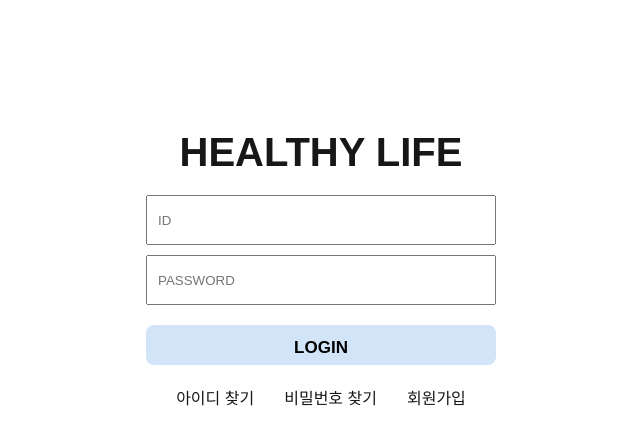
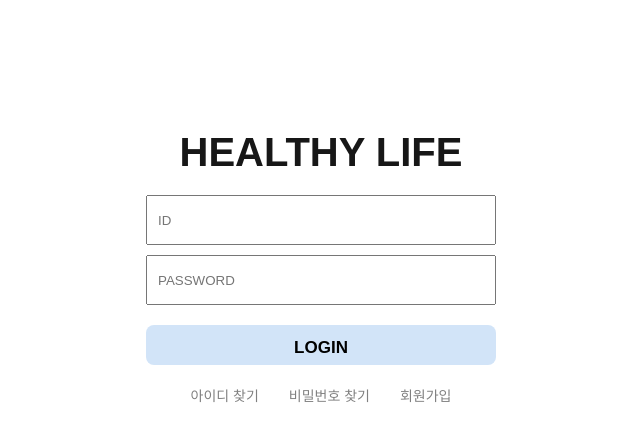
Before and after one commit to HealthyLife-project/healthylife-front, a Next.js app in the folder frontend/: page /login in a window 1280 px wide. Shown: the top 444 px of the page, without its empty margins (319-959 px from the left). Built offline with nearby package versions, Linux system fonts and the light colour scheme.

Commit message:
fix : 로그인 페이지 css 수정

```diff
--- a/frontend/src/features/Members/LoginPage/LoginForm.tsx
+++ b/frontend/src/features/Members/LoginPage/LoginForm.tsx
@@ -36,7 +36,14 @@ export default function LoginPage() {
   return (
     <>
       <LoginPageStyled className={clsx("main-wrap")}>
-        <div className="main-logo">HEALTHY LIFE</div>
+        <div
+          className="main-logo"
+          onClick={() => {
+            router.push("/");
+          }}
+        >
+          HEALTHY LIFE
+        </div>
         <div className="login-form">
           <div className="login-container">
             <div className="login-inputs">
@@ -62,7 +69,13 @@ export default function LoginPage() {
           <div className="login-sub-container">
             <div>아이디 찾기</div>
             <div>비밀번호 찾기</div>
-            <div>회원가입</div>
+            <div
+              onClick={() => {
+                router.push("/signup");
+              }}
+            >
+              회원가입
+            </div>
           </div>
         </div>
       </LoginPageStyled>
--- a/frontend/src/features/Members/LoginPage/styled.tsx
+++ b/frontend/src/features/Members/LoginPage/styled.tsx
@@ -62,6 +62,8 @@ export const LoginPageStyled = styled.div`
     }
     .login-sub-container > div {
       cursor: pointer;
+      font-size: 14px;
+      color: gray;
     }
   }
 `;
```
Also changed, not shown: frontend/src/features/MainPage/Main/index.tsx (+8 -1 lines).
